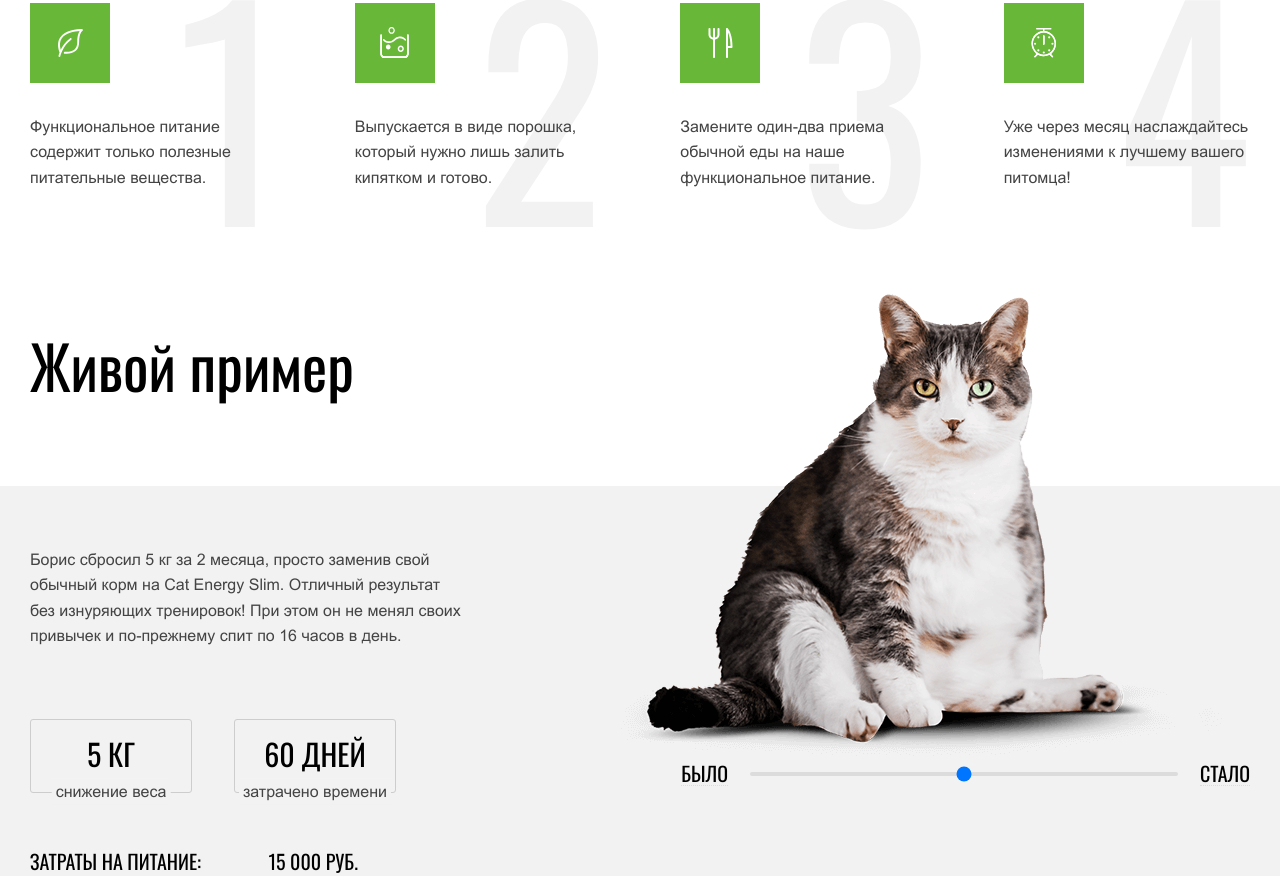
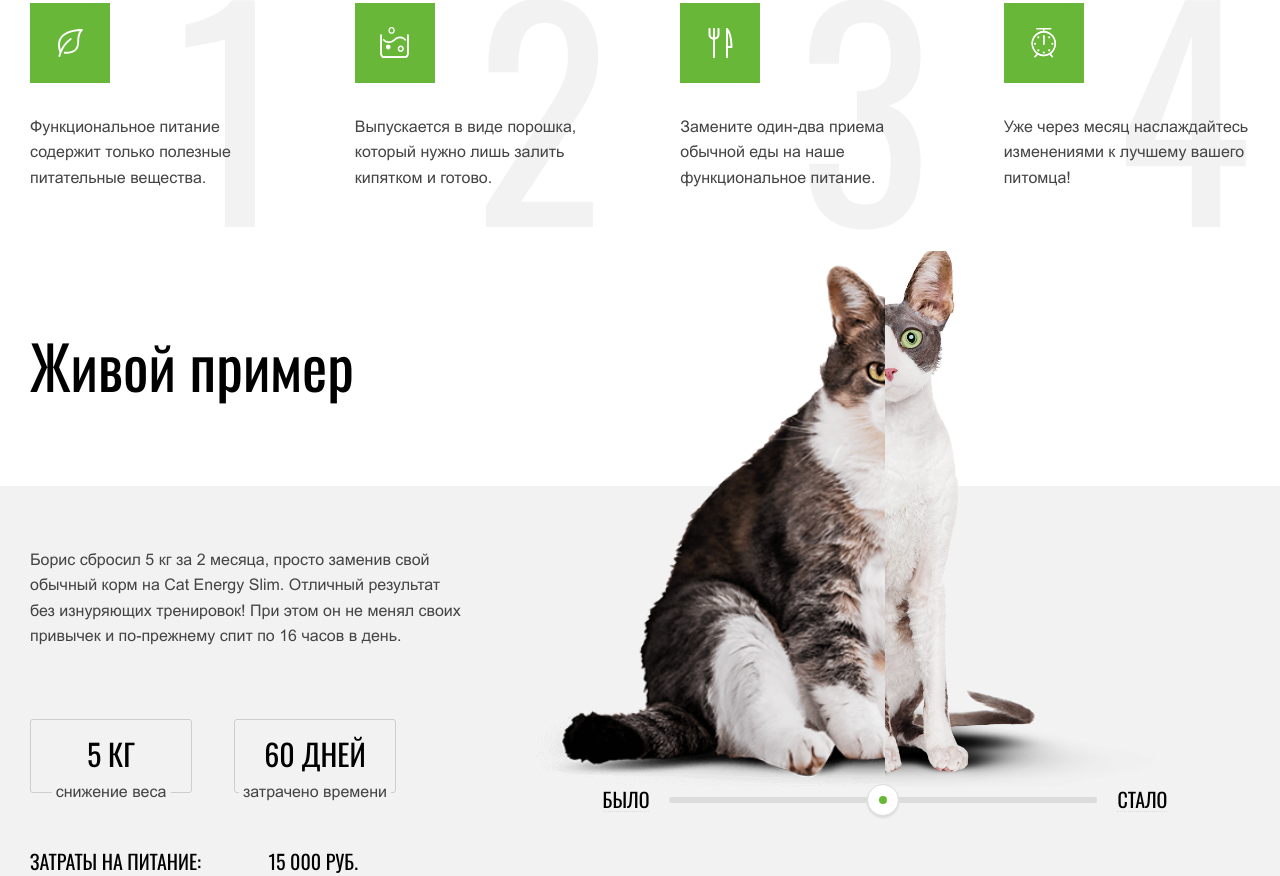
Before and after one commit to KsushaSher/food-for-cats, a website: page index.html in a window 1280 px wide. Shown: the part 1367-2243 px from the top of the page. Drawn offline with Linux system fonts and the light colour scheme.

Commit message:
feat: add an interactive slider

```diff
--- a/index.html
+++ b/index.html
@@ -125,14 +125,25 @@
           </div>
         </div>
         <div class="example__comparison">
-          <div class="example__image-wrapper"><img src="./assets/images/before-desktop.png"></div>
+          <div class="example__image-wrapper">
+            <div class="example__before-cat-crop">
+              <img src="./assets/images/before-desktop.png" alt="fat cat" class="example__before-cat">
+            </div>
+            <div class="example__after-cat-crop">
+              <img src="./assets/images/after-desktop.png" alt="thin cat" class="example__after-cat">
+            </div>
+
+          </div>
           <div class="example__scrollbar">
-            <div class="example__scrollbar-text">было</div>
-            <input type="range" min="0" max="100" value="50" class="example__range">
-            <div class="example__scrollbar-text">стало</div>
+            <div class="example__before-button">было</div>
+            <div class="example__scrollbar-track">
+              <div class="example__scrollbar-thumb"></div>
+            </div>
+            <div class="example__after-button">стало</div>
           </div>
         </div>
       </div>
+      <!-- <input type="range" class="example__slider" min="0" max="100" value="50" step="1"> -->
       <div class="example__background"></div>
     </section>
     <section class="location">
--- a/script.js
+++ b/script.js
@@ -1 +1,50 @@
-console.log("start---");
+const track = document.querySelector(".example__scrollbar-track");
+const thumb = document.querySelector(".example__scrollbar-thumb");
+const beforeCrop = document.querySelector(".example__before-cat-crop");
+const afterCrop = document.querySelector(".example__after-cat-crop");
+const beforeButton = document.querySelector(".example__before-button");
+const afterButton = document.querySelector(".example__after-button");
+
+let isDragging = false;
+
+const calcPosition = (e) => {
+  if (!isDragging) return;
+
+  const rect = track.getBoundingClientRect();
+  const x = Math.max(0, Math.min(e.clientX - rect.left, rect.width));
+  const percent = (x / rect.width) * 100;
+
+  beforeCrop.style.width = percent + "%";
+  afterCrop.style.width = `${100 - percent}%`;
+  thumb.style.left = `${percent}%`;
+};
+const resetToBeforeImage = () => {
+  beforeCrop.style.width = "100%";
+  afterCrop.style.width = "0%";
+  thumb.style.left = "0%";
+};
+const resetToAfterImage = () => {
+  beforeCrop.style.width = "0%";
+  afterCrop.style.width = "100%";
+  thumb.style.left = "100%";
+};
+
+track.addEventListener("mousedown", (e) => {
+  isDragging = true;
+  document.body.style.userSelect = "none";
+  calcPosition(e);
+});
+thumb.addEventListener("mousedown", (e) => {
+  isDragging = true;
+  document.body.style.userSelect = "none";
+  calcPosition(e);
+});
+beforeButton.addEventListener("click", resetToBeforeImage);
+afterButton.addEventListener("click", resetToAfterImage);
+
+document.addEventListener("mouseup", () => {
+  isDragging = false;
+  document.body.style.userSelect = "text";
+});
+
+document.addEventListener("mousemove", calcPosition);
--- a/styles/styles.scss
+++ b/styles/styles.scss
@@ -339,46 +339,100 @@ p {
   justify-content: center;
   align-items: center;
   gap: 20px;
-
-  .example__scrollbar-text {
-    @include header-4;
-    border-bottom: 1px dotted $color-special-grey-1;
-  }
-
-  /* удалить*/
-  .example__strip {
-    width: 428px;
-    height: 6px;
-    border-radius: 3px;
-    background-color: $color-special-grey-1;
-  }
+}
+.example__before-button,
+.example__after-button {
+  @include header-4;
+  cursor: pointer;
+  border-bottom: 1px dotted $color-special-grey-1;
 }
 .example__comparison {
   display: flex;
   flex-direction: column;
   justify-content: center;
-  align-items: self-end;
+  align-items: center;
 }
-.example__range {
+.example__image-wrapper {
+  position: relative;
+  height: 536px;
+  width: 730px;
+
+  .example__before-cat-crop {
+    width: 365px;
+    height: 536px;
+    overflow: hidden;
+    position: absolute;
+    left: 0;
+    top: 0;
+    .example__before-cat {
+      height: 536px;
+      width: 730px;
+      object-fit: cover;
+    }
+  }
+
+  .example__after-cat-crop {
+    width: 365px;
+    height: 536px;
+    overflow: hidden;
+    position: absolute;
+    right: 0;
+    top: 0;
+    z-index: -5;
+    .example__after-cat {
+      height: 536px;
+      width: 730px;
+      z-index: -5;
+      object-fit: cover;
+      position: absolute;
+      top: 0;
+      right: 0;
+    }
+  }
+}
+.example__scrollbar-track {
+  position: relative;
   width: 428px;
   height: 6px;
-  border: none;
-  appearance: none;
-  height: 4px;
-  background: $color-special-grey-1;
   border-radius: 3px;
-  outline: none;
   cursor: pointer;
+  background-color: $color-special-grey-1;
+
+  .example__scrollbar-thumb {
+    position: absolute;
+    width: 32px;
+    height: 32px;
+    top: 50%;
+    left: 50%;
+    border: 1px solid $color-special-grey-1;
+    border-radius: 16px;
+    box-shadow: 0px 2px 2px $color-special-grey-1;
+    transform: translate(-50%, -50%);
+    background-color: $color-basic-white;
+    cursor: pointer;
+    &::after {
+      content: "";
+      width: 8px;
+      height: 8px;
+      position: absolute;
+      top: 50%;
+      left: 50%;
+      border-radius: 4px;
+      transform: translate(-50%, -50%);
+      background-color: $color-basic-green;
+    }
+  }
 }
 .example__background {
   position: absolute;
-  background-color: $color-basic-grey;
   width: 100vw;
   height: 462px;
-  z-index: -10;
   left: 0;
   bottom: 0px;
+  background-color: $color-basic-grey;
+  z-index: -10;
 }
+
 /* example end */
 
 /* location start */
@@ -403,13 +457,13 @@ p {
   width: 100%;
 }
 .location__content {
-  background-color: $color-basic-white;
-  padding: 0 76px;
   width: 570px;
   height: 200px;
+  padding: 0 76px;
   display: flex;
   align-items: center;
   justify-content: center;
+  background-color: $color-basic-white;
 }
 .location__title {
   @include header-4;
```
Also changed, not shown: styles/styles.css, 1 other file.
